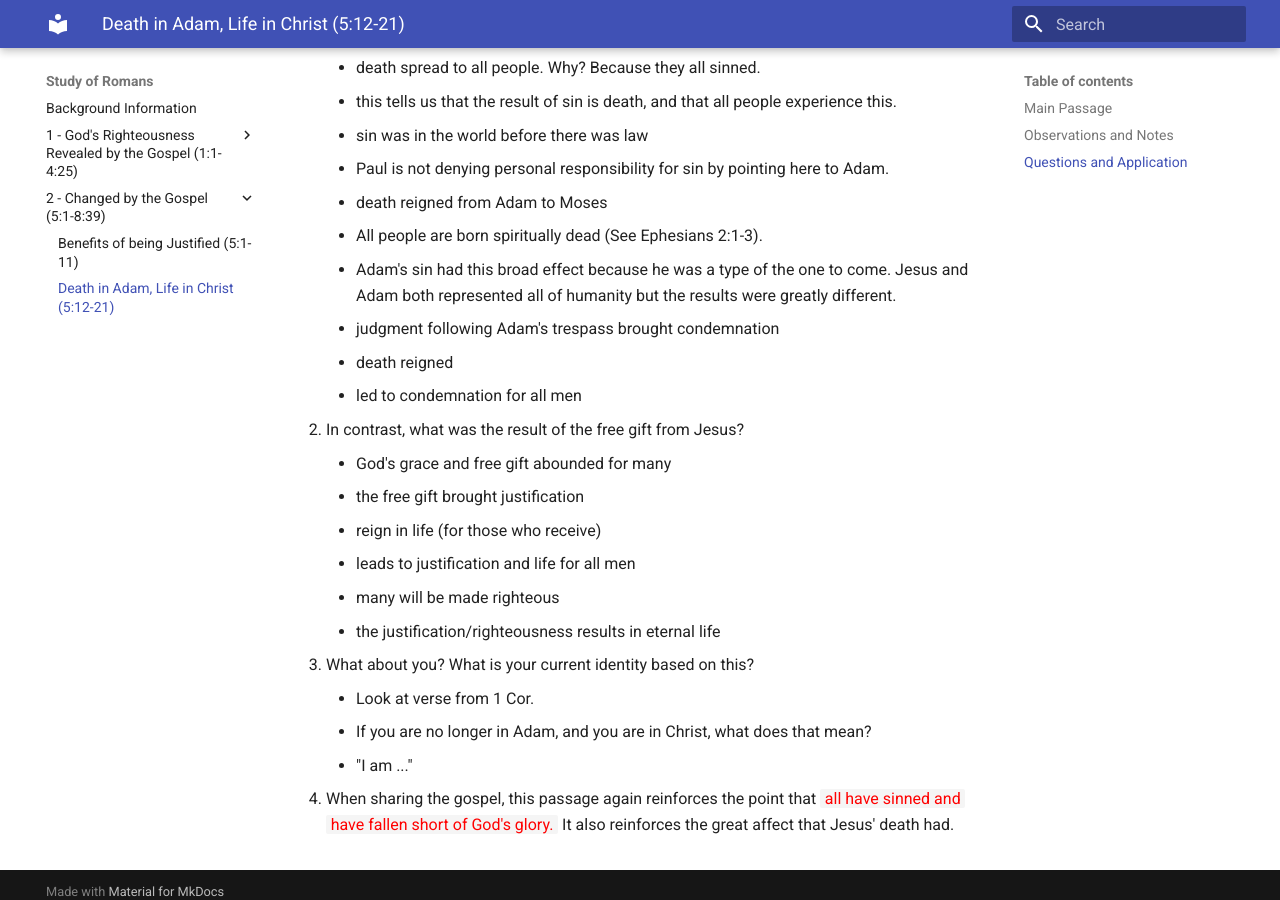
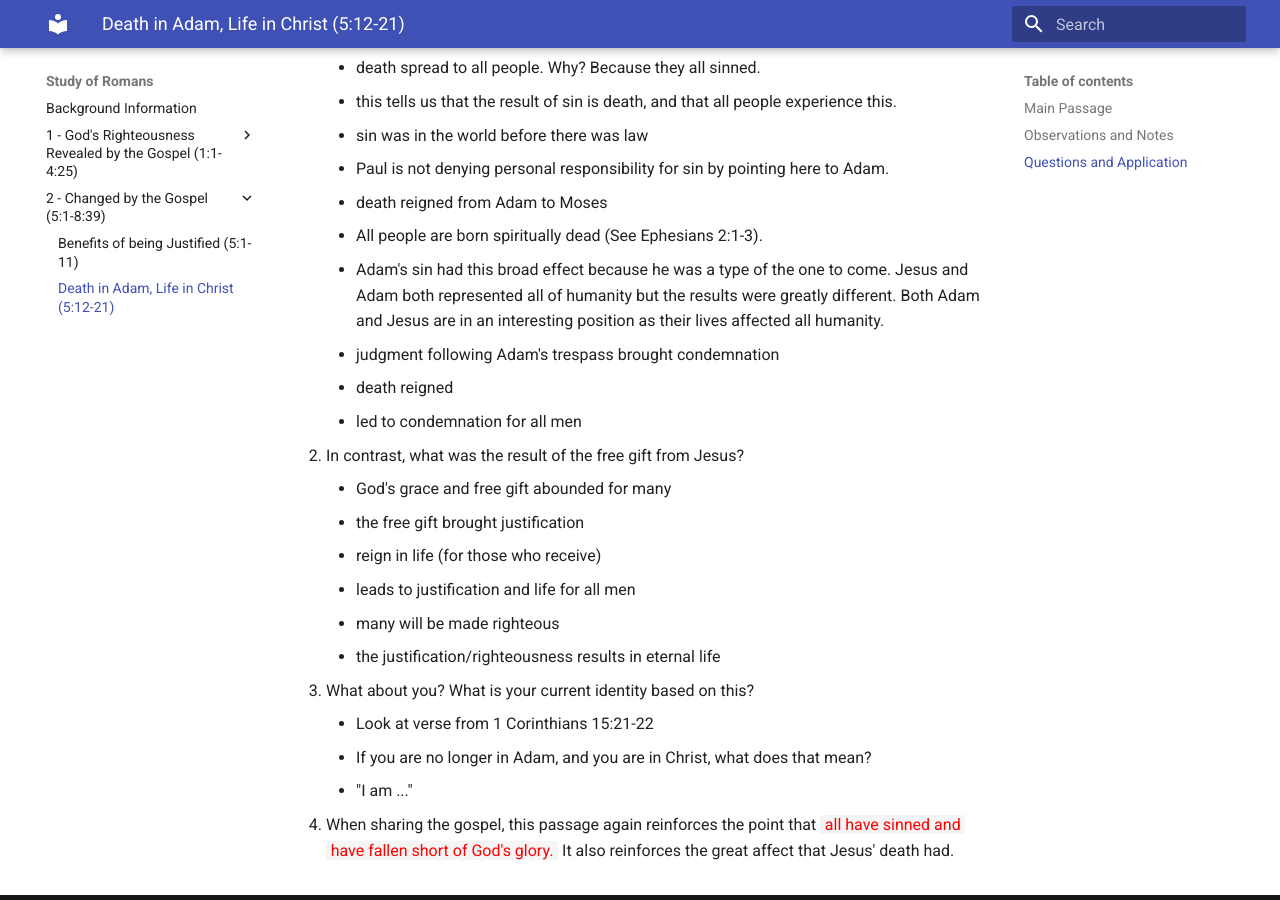
Before and after one commit to 1dancook/romans-study, an MkDocs documentation site: the page built from docs/07-life.md, in a window 1280 px wide and 900 px high, scrolled down 1528 px. Built offline with MkDocs 1.6.1 and Material for MkDocs 9.7.7, drawn with Linux system fonts in a browser that asks for light colours.

Commit message:
add a bit

```diff
--- a/docs/07-life.md
+++ b/docs/07-life.md
@@ -31,7 +31,7 @@ Paul in this section shows that justification by grace reaches and affects us in
     - Paul is not denying personal responsibility for sin by pointing here to Adam.
     - death reigned from Adam to Moses
     - All people are born spiritually dead (See Ephesians 2:1-3).
-    - Adam's sin had this broad effect because he was a type of the one to come. Jesus and Adam both represented all of humanity but the results were greatly different.
+    - Adam's sin had this broad effect because he was a type of the one to come. Jesus and Adam both represented all of humanity but the results were greatly different. Both Adam and Jesus are in an interesting position as their lives affected all humanity.
     - judgment following Adam's trespass brought condemnation
     - death reigned
     - led to condemnation for all men
@@ -45,7 +45,7 @@ Paul in this section shows that justification by grace reaches and affects us in
     - the justification/righteousness results in eternal life
 
 3. What about you? What is your current identity based on this?
-    - Look at verse from 1 Cor.
+    - Look at verse from 1 Corinthians 15:21-22
     - If you are no longer in Adam, and you are in Christ, what does that mean?
     - "I am ..."
 
```
Also changed, not shown: docs/08-dead-alive.md (line endings or trailing spaces).
